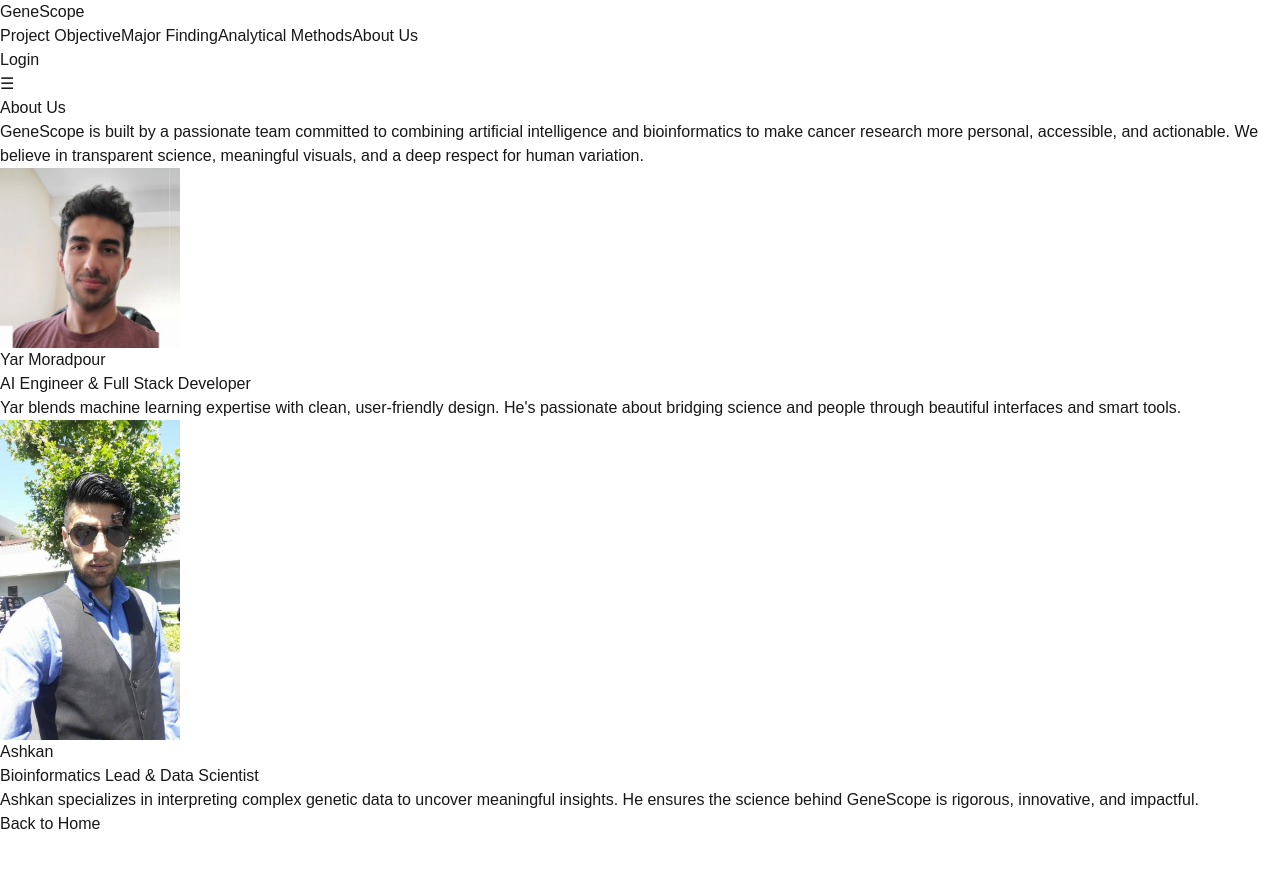
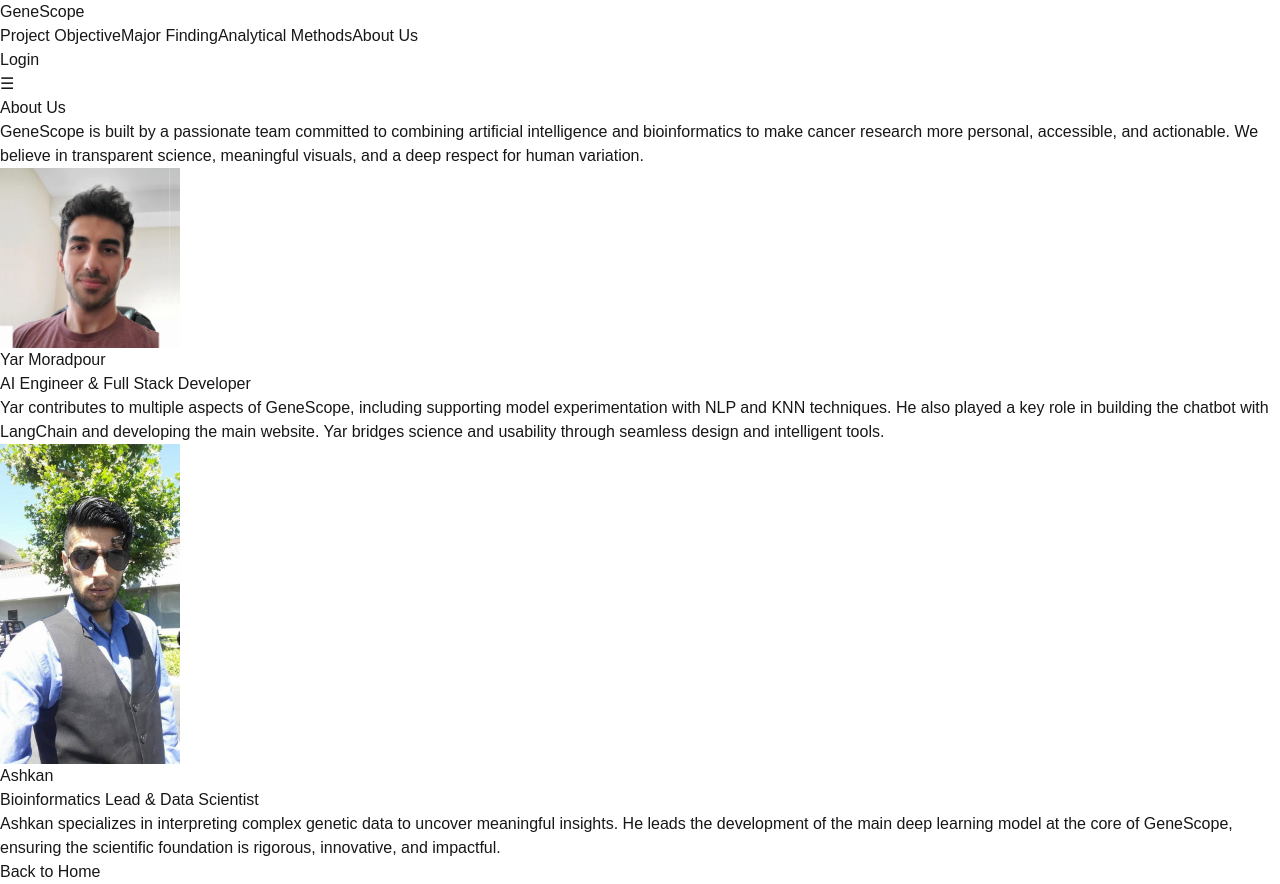
Before and after one commit to ANikfarjam/GeneScope, a Next.js app in the folder front/: page /about in a window 1280 px wide. Shown: the top 884 px of the page. Before the commit the page ends 836 px from the top, so only its background shows below. Built offline with nearby package versions, Linux system fonts and the light colour scheme.

Commit message:
update about me

```diff
--- a/front/src/app/about/page.tsx
+++ b/front/src/app/about/page.tsx
@@ -17,13 +17,13 @@
     {
       name: "Yar Moradpour",
       role: "AI Engineer & Full Stack Developer",
-      bio: "Yar blends machine learning expertise with clean, user-friendly design. He's passionate about bridging science and people through beautiful interfaces and smart tools.",
+      bio: "Yar contributes to multiple aspects of GeneScope, including supporting model experimentation with NLP and KNN techniques. He also played a key role in building the chatbot with LangChain and developing the main website. Yar bridges science and usability through seamless design and intelligent tools.",
       image: "/assets/about/Yar.webp",
     },
     {
       name: "Ashkan",
       role: "Bioinformatics Lead & Data Scientist",
-      bio: "Ashkan specializes in interpreting complex genetic data to uncover meaningful insights. He ensures the science behind GeneScope is rigorous, innovative, and impactful.",
+      bio: "Ashkan specializes in interpreting complex genetic data to uncover meaningful insights. He leads the development of the main deep learning model at the core of GeneScope, ensuring the scientific foundation is rigorous, innovative, and impactful.",
       image: "/assets/about/Ashkan.jpg",
     },
   ];
```
